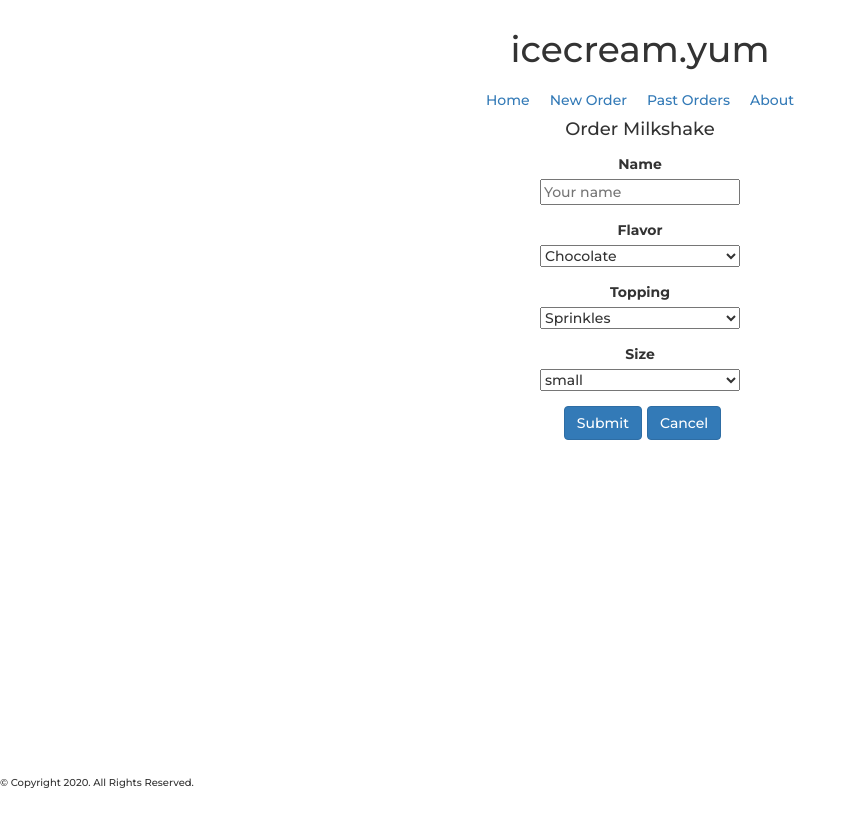
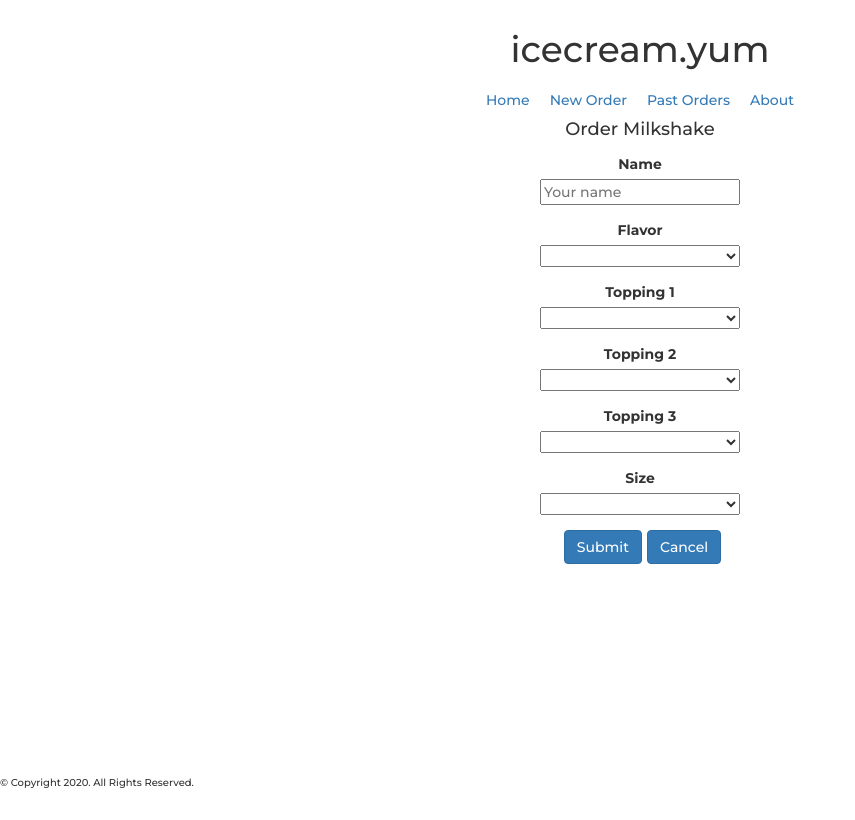
Before and after one commit to koobcbc/frontend_project3, a React (Create React App) app: page /order-milkshake in a window 1280 px wide. Shown: the whole page, without its empty margins (0-855 px from the left). Built offline with nearby package versions, Linux system fonts and the light colour scheme.

Commit message:
form bugs

```diff
--- a/src/components/routes/OrderIceCream.jsx
+++ b/src/components/routes/OrderIceCream.jsx
@@ -57,7 +57,7 @@ const handleSizeSelect = event =>{
     })
       .then((res) => {
           setItem({ createdItem: res.data.item })
-          props.history.push('/icecream')
+          props.history.push('/new-order')
         })
       .catch(console.error);
   };
--- a/src/components/routes/OrderMilkshake.jsx
+++ b/src/components/routes/OrderMilkshake.jsx
@@ -7,7 +7,7 @@ import apiUrl from "../apiConfig";
 
 const OrderIceCream = (props) => {
    // console.log('ItemCreate props', props)
-  const [input, setInput] = useState({ flavor: "", toppings: "", size: "", price:"" , paid:false });
+  const [input, setInput] = useState({ flavor: "", topping1: "", topping2: "", topping3: "", size: "", price:"" , paid:false });
   const [item, setItem] = useState(null);
 
 const handleSelect = event => {
@@ -59,7 +59,7 @@ const handleSizeSelect = event =>{
     })
       .then((res) => {
           setItem({ createdItem: res.data.item })
-          props.history.push('/milkshakes')
+          props.history.push('/new-order')
         })
       .catch(console.error);
   };
--- a/src/components/shared/OrderForm.jsx
+++ b/src/components/shared/OrderForm.jsx
@@ -28,6 +28,7 @@ const OrderForm = ({ order, handleSubmit, handleChange, cancelPath, handleSizeSe
         name="flavor"
         onChange={handleSelect}
         >
+        <option></option>
         <option>Chocolate</option>
         <option>Vanilla</option>
         <option>Strawberry</option>
@@ -41,8 +42,9 @@ const OrderForm = ({ order, handleSubmit, handleChange, cancelPath, handleSizeSe
 
 
         <div className="input">
-        <label>Topping</label><br/>
+        <label>Topping 1</label><br/>
         <select value={order.toppings} name="topping1" onChange={handleSelect}>
+        <option></option>
         <option>Sprinkles</option>
         <option>Oreos</option>
         <option>Gummy Bears</option>
@@ -52,10 +54,11 @@ const OrderForm = ({ order, handleSubmit, handleChange, cancelPath, handleSizeSe
         </select>
         </div>
 
-        {path==="/order-icecream" ?
+
         <div className="input">
         <label>Topping 2</label><br/>
         <select value={order.toppings} name="topping2" onChange={handleSelect}>
+        <option></option>
         <option>Sprinkles</option>
         <option>Oreos</option>
         <option>Gummy Bears</option>
@@ -64,12 +67,13 @@ const OrderForm = ({ order, handleSubmit, handleChange, cancelPath, handleSizeSe
         <option>Pecans</option>
         </select>
         </div>
-        : null }
 
-{path==="/order-icecream" ?
+
+
         <div className="input">
         <label>Topping 3</label><br/>
         <select value={order.toppings} name="topping3" onChange={handleSelect}>
+        <option></option>
         <option>Sprinkles</option>
         <option>Oreos</option>
         <option>Gummy Bears</option>
@@ -78,12 +82,13 @@ const OrderForm = ({ order, handleSubmit, handleChange, cancelPath, handleSizeSe
         <option>Pecans</option>
         </select>
         </div>
-        : null }
+
 
 
         <div className="input">
         <label>Size</label><br/>
         <select value={order.size} name="size" onChange={handleSizeSelect}>
+          <option></option>
           <option>small</option>
           <option>medium</option>
           <option>large</option>
@@ -94,6 +99,7 @@ const OrderForm = ({ order, handleSubmit, handleChange, cancelPath, handleSizeSe
         <div className="input">
         <label>Holder</label><br/>
         <select value={order.holder} name="holder" onChange={handleSelect}>
+        <option></option>
           <option>cone</option>
           <option>cup</option>
           <option>bowl</option>
```
